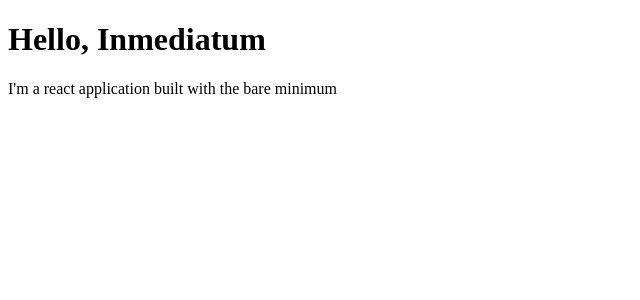
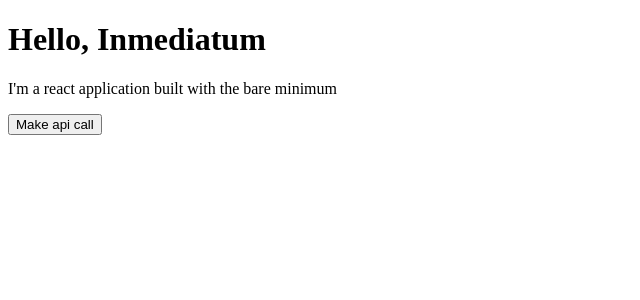
Before and after one commit to AbnirHencazs/base-front-react, a React app: page / in a window 1280 px wide. Shown: the top 300 px of the page, without its empty margins (0-640 px from the left). Built offline with nearby package versions, Linux system fonts and the light colour scheme; no server answers.

Commit message:
basic implementation of useApi

```diff
--- a/src/components/App.jsx
+++ b/src/components/App.jsx
@@ -1,10 +1,24 @@
 import React from 'react'
+import useApi from '../hooks/useApi'
 
 export const App = () => {
+  const service = useApi()
+
+  const handleClick = () => {
+    service.get()
+    .then((response) => {
+      console.log("no prob", response)
+    })
+    .catch((err) => {
+      console.error("problem", err)
+    })
+  }
+
   return (
     <div>
         <h1>Hello, Inmediatum</h1>
         <p>I'm a react application built with the bare minimum</p>
+        <button onClick={() => handleClick()}>Make api call</button>
     </div>
   )
 }
```
